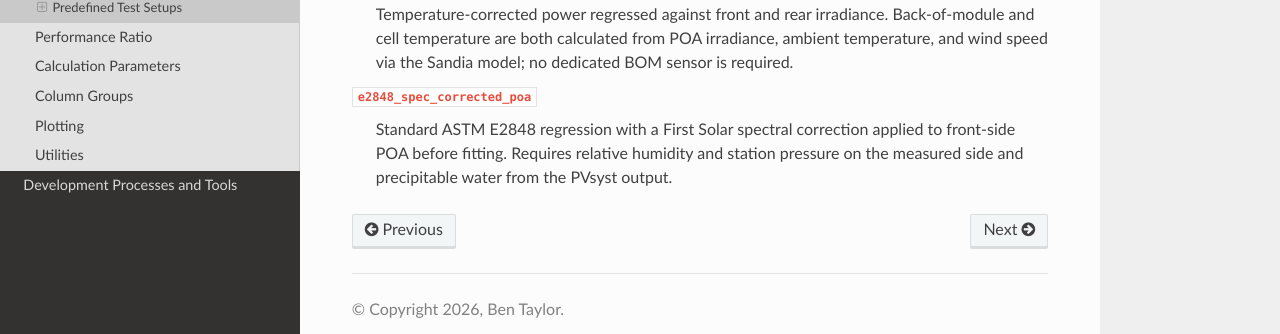
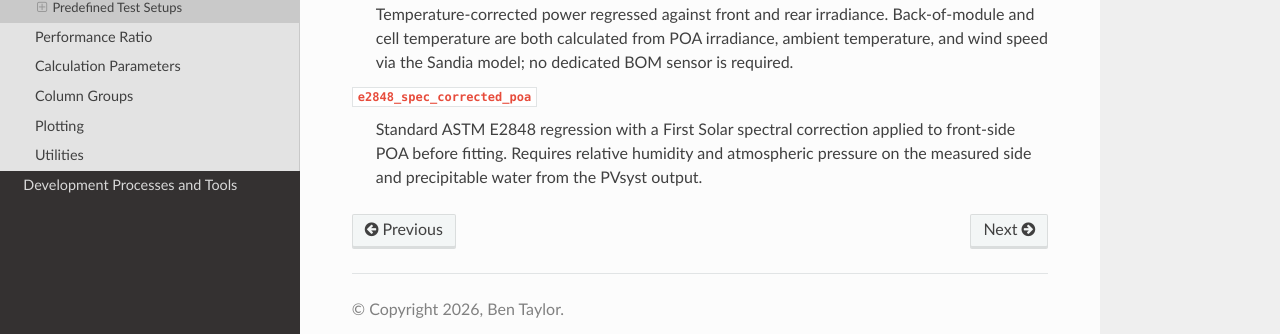
Before and after one commit to pvcaptest/pvcaptest, a Sphinx documentation site: the page built from docs/source/api_reference/captest.rst, in a window 1280 px wide and 900 px high, scrolled down 1871 px. Shown: the part 521-855 px from the top of the window. Built offline with Sphinx 7.4.7 and the Read the Docs theme 3.1.0, drawn with Linux system fonts in a browser that asks for light colours; pages that are not in the unit, such as notebooks, are missing from menus.

Commit message:
Fix autosummary qualified names and align atmospheric pressure wording
- Use captest.captest.* qualified names for validate_test_setup,
  resolve_test_setup, and perc_wrap in the Module-level Functions
  autosummary; these are not exported from captest/__init__.py so
  the bare captest.* references produced missing-reference warnings
- Fix concatenation bug in e2848_spec_corrected_poa description:
  'atmospheric' + 'pressure' had no separating space
- Align RST preset description wording to match captest.py:
  replace 'station pressure' with 'atmospheric pressure'

Co-Authored-By: Oz <oz-agent@warp.dev>

```diff
--- a/docs/source/api_reference/captest.rst
+++ b/docs/source/api_reference/captest.rst
@@ -127,5 +127,5 @@
 
 ``e2848_spec_corrected_poa``
    Standard ASTM E2848 regression with a First Solar spectral correction applied
-   to front-side POA before fitting. Requires relative humidity and station
+   to front-side POA before fitting. Requires relative humidity and atmospheric
    pressure on the measured side and precipitable water from the PVsyst output.
```
Also changed, not shown: other parts of docs/source/api_reference/captest.rst (+3 -3 lines), 1 other file.
